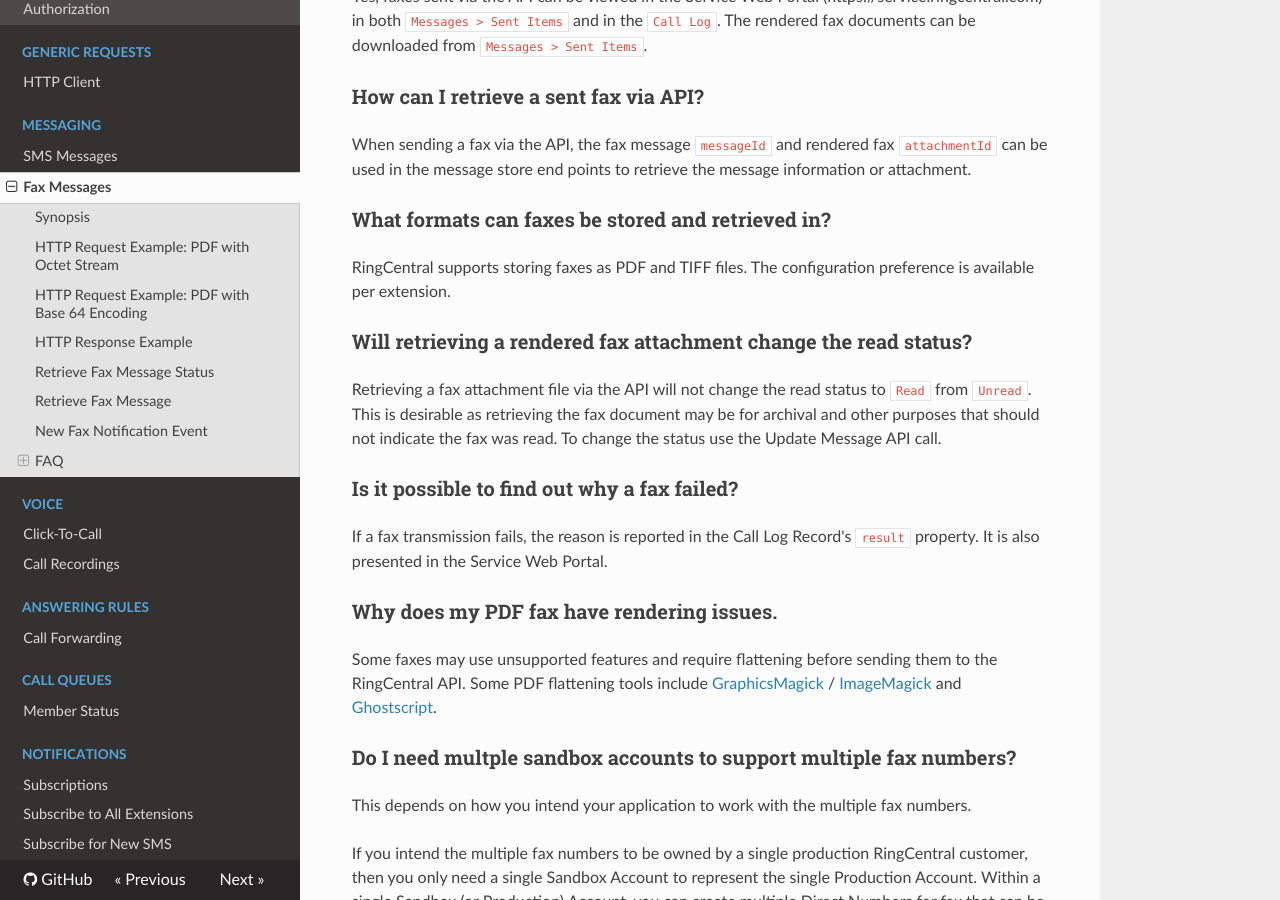
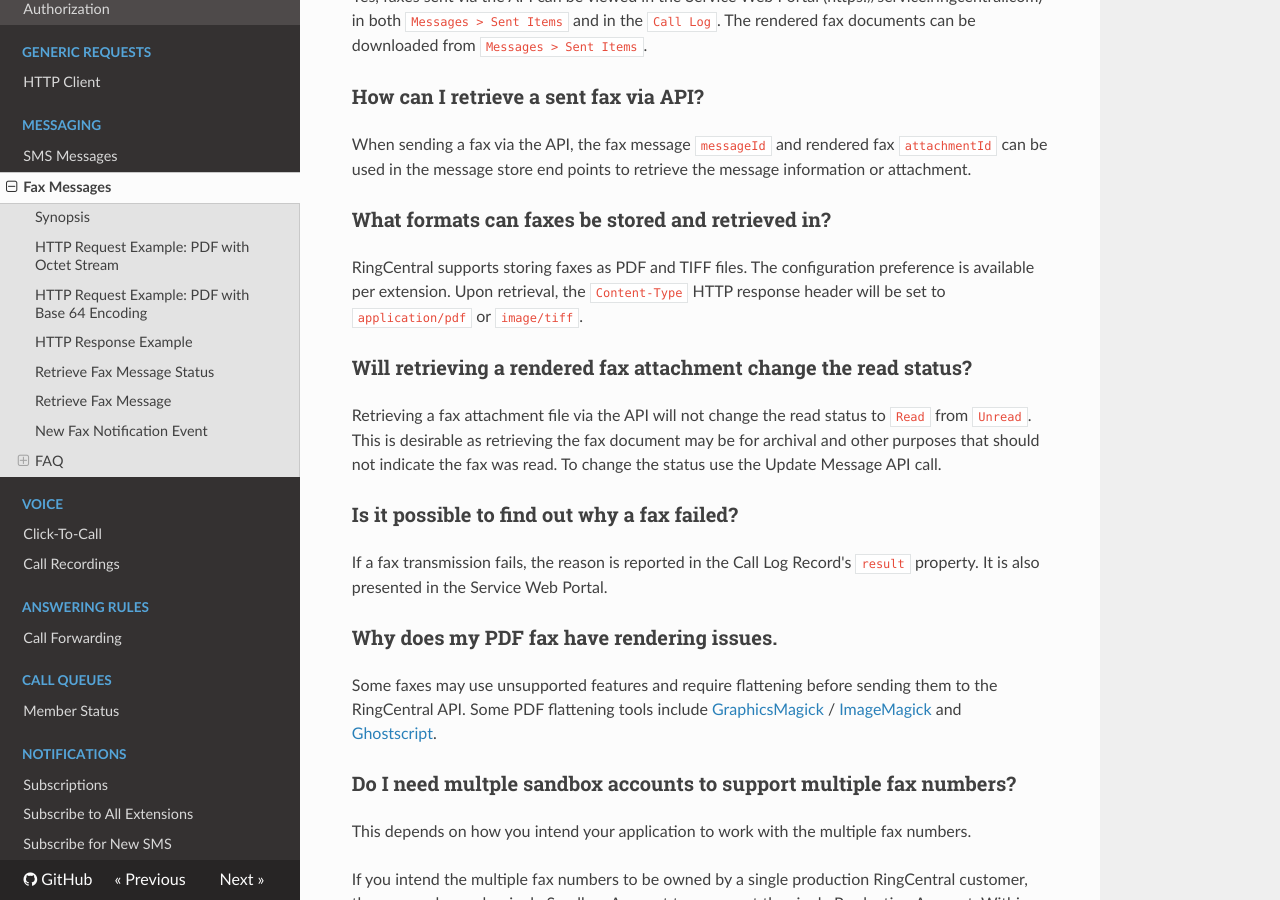
Before and after one commit to grokify/ringcentral-sdk-ruby, an MkDocs documentation site: the page built from docs/usage/messages/Fax-Messages.md, in a window 1280 px wide and 900 px high, scrolled down 4654 px. Built offline with MkDocs 1.6.1, drawn with Linux system fonts in a browser that asks for light colours; nearby versions of some CDN libraries; old or Windows-style settings are respelled for this version of MkDocs.

Commit message:
update docs

```diff
--- a/docs/usage/messages/Fax-Messages.md
+++ b/docs/usage/messages/Fax-Messages.md
@@ -224,7 +224,7 @@ When sending a fax via the API, the fax message `messageId` and rendered fax `at
 
 ### What formats can faxes be stored and retrieved in?
 
-RingCentral supports storing faxes as PDF and TIFF files. The configuration preference is available per extension.
+RingCentral supports storing faxes as PDF and TIFF files. The configuration preference is available per extension. Upon retrieval, the `Content-Type` HTTP response header will be set to `application/pdf` or `image/tiff`.
 
 ### Will retrieving a rendered fax attachment change the read status?
 
```
